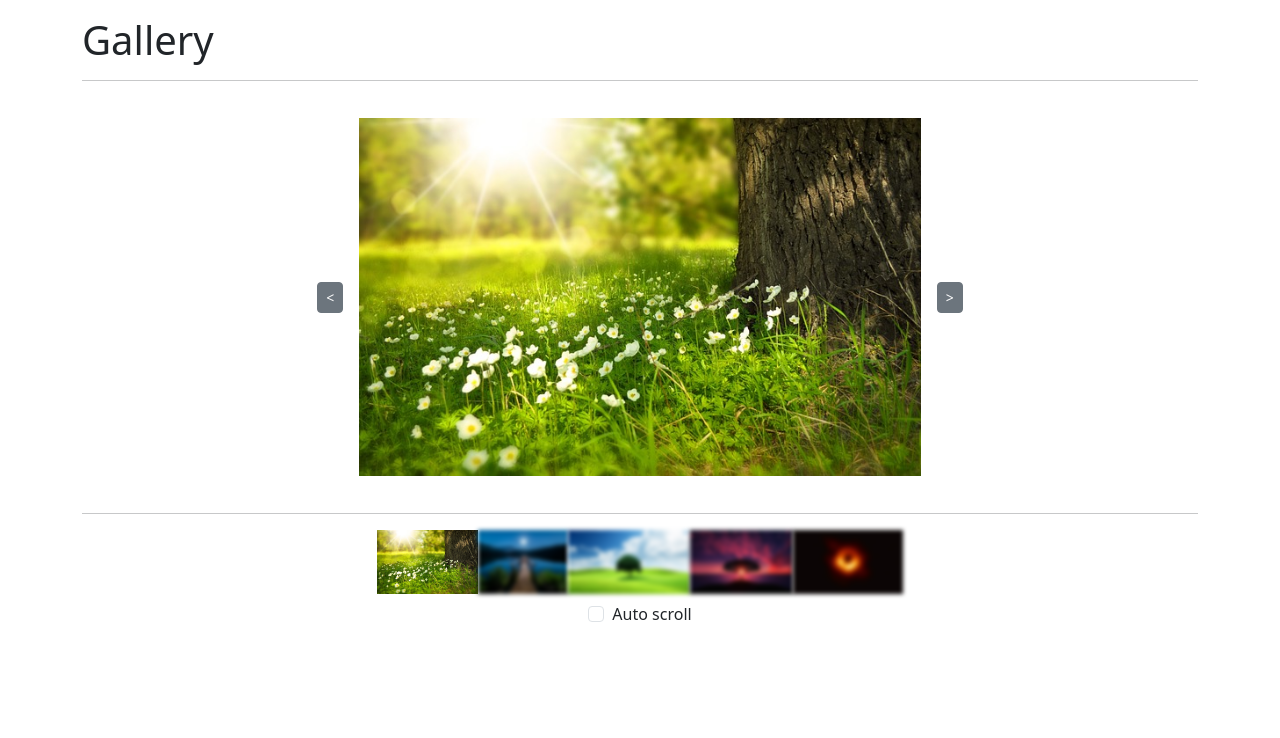
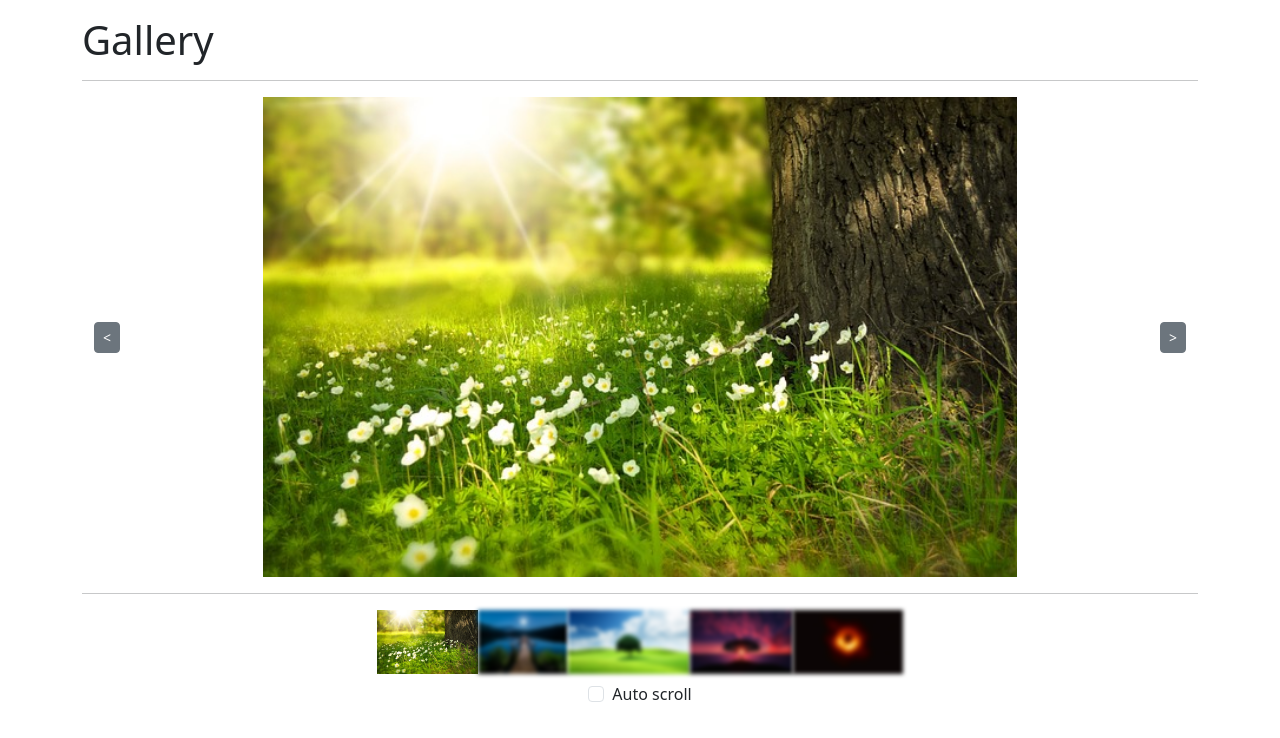
Before and after one commit to fernandoG494/Gallery-with-time, a React (Vite) app: page / in a window 1280 px wide. Shown: the top 738 px of the page. Built offline with nearby package versions, Linux system fonts and the light colour scheme.

Commit message:
Minor container fix

```diff
--- a/src/index.css
+++ b/src/index.css
@@ -2,8 +2,8 @@
   height: 100%;
   width: 100%;
   object-fit: contain;
-  min-height: 25em;
-  max-height: 25em;
+  min-height: 30em;
+  max-height: 30em;
   overflow: hidden;
 }
 
@@ -15,7 +15,7 @@
   display: block;
   margin-left: auto;
   margin-right: auto;
-  width: 60%;
+  width: 100%;
 }
 
 .unselectable {
```
